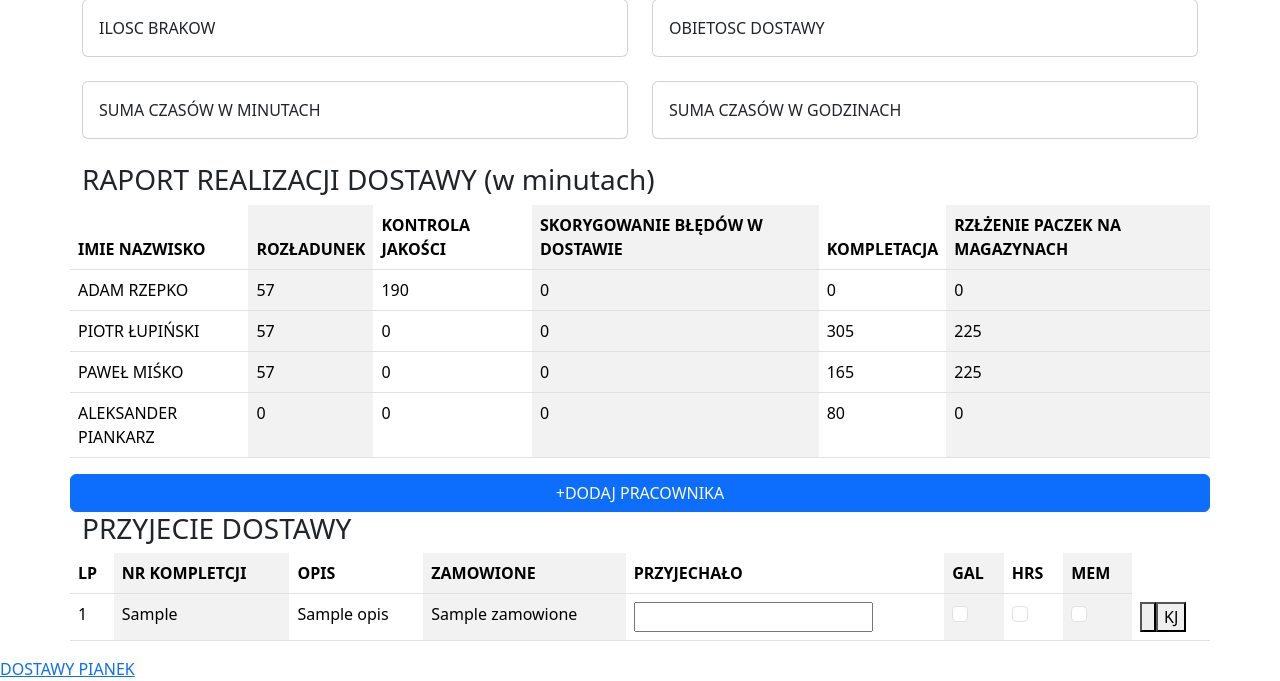
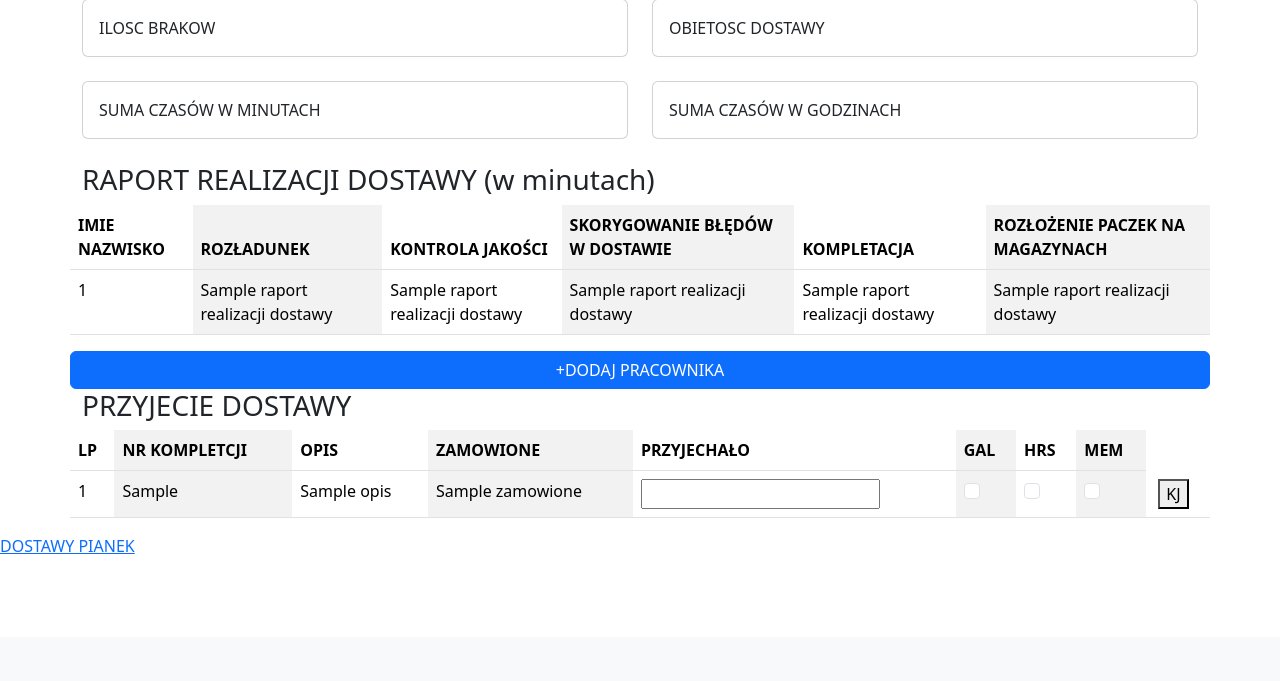
Before and after one commit to Mogarthron/Magazynier, a Flask app: template Flask_server/Bluprints/wydzial_pianek/templates/wydzial_pianek/przyjecie_dostawy.html in a window 1280 px wide. Shown: the part 163-844 px from the top of the page. After the commit the page ends 717 px from the top, so only its background shows below. Run offline with Flask 3, Linux system fonts and the light colour scheme; the template is opened without the code that fills it: most values are stand-ins (such as "Sample title", 1, 10 or a date in 2020); parts of the project's set-up code (start-up, migrations or seed data) failed here and were passed over.

Commit message:
Flask server

```diff
--- a/Flask_server/Bluprints/wydzial_pianek/templates/wydzial_pianek/przyjecie_dostawy.html
+++ b/Flask_server/Bluprints/wydzial_pianek/templates/wydzial_pianek/przyjecie_dostawy.html
@@ -1,74 +1,53 @@
 {% extends "layout_wp.html" %} {% block content %}
 <div class="container-md">
-  <br>
+  <br />
   <div class="row">
     <div class="col">
-
       <div class="card">
         <div class="card-body">
-          <p class="card-text">
-
-            NR PARTII
-          </p>
+          <p class="card-text">NR PARTII</p>
         </div>
       </div>
     </div>
     <div class="col">
-
       <div class="card">
         <div class="card-body">
-          <p class="card-text">
-
-            DATA DOSTAWY
-          </p>
+          <p class="card-text">DATA DOSTAWY</p>
         </div>
       </div>
     </div>
   </div>
-  <br>
+  <br />
   <div class="row">
     <div class="col">
-
       <div class="card">
         <div class="card-body">
-          <p class="card-text">
-
-            ILOSC BRAKOW
-          </p>
+          <p class="card-text">ILOSC BRAKOW</p>
         </div>
       </div>
     </div>
     <div class="col">
-
       <div class="card">
         <div class="card-body">
-          <p class="card-text">
-
-            OBIETOSC DOSTAWY
-          </p>
-        </div>
-      </div>
-    </div>
-  </div><br>
-  <div class="row">
-    <div class="col">
-
-      <div class="card">
-        <div class="card-body">
-          SUMA CZASÓW W MINUTACH
-        </div>
-      </div>
-    </div>
-    <div class="col">
-
-      <div class="card">
-        <div class="card-body">
-          SUMA CZASÓW W GODZINACH
+          <p class="card-text">OBIETOSC DOSTAWY</p>
         </div>
       </div>
     </div>
   </div>
-  <br>
+  <br />
+  <div class="row">
+    <div class="col">
+      <div class="card">
+        <div class="card-body">SUMA CZASÓW W MINUTACH</div>
+      </div>
+    </div>
+    <div class="col">
+      <div class="card">
+        <div class="card-body">SUMA CZASÓW W GODZINACH</div>
+      </div>
+    </div>
+  </div>
+  <br />
   <div class="row">
     <h3>RAPORT REALIZACJI DOSTAWY (w minutach)</h3>
     <table class="table table-striped-columns">
@@ -79,47 +58,24 @@
           <th>KONTROLA JAKOŚCI</th>
           <th>SKORYGOWANIE BŁĘDÓW W DOSTAWIE</th>
           <th>KOMPLETACJA</th>
-          <th>RZŁŻENIE PACZEK NA MAGAZYNACH</th>
+          <th>ROZŁOŻENIE PACZEK NA MAGAZYNACH</th>
         </tr>
       </thead>
       <tbody>
+        {% for p in raport_realizacji_dostawy %}
         <tr>
-          <td>ADAM RZEPKO</td>
-          <td>57</td>
-          <td>190</td>
-          <td>0</td>
-          <td>0</td>
-          <td>0</td>
+          <td>{{p[0]}}</td>
+          <td>{{p[1]}}</td>
+          <td>{{p[2]}}</td>
+          <td>{{p[3]}}</td>
+          <td>{{p[4]}}</td>
+          <td>{{p[5]}}</td>
         </tr>
-        <tr>
-          <td>PIOTR ŁUPIŃSKI</td>
-          <td>57</td>
-          <td>0</td>
-          <td>0</td>
-          <td>305</td>
-          <td>225</td>
-        </tr>
-        <tr>
-          <td>PAWEŁ MIŚKO</td>
-          <td>57</td>
-          <td>0</td>
-          <td>0</td>
-          <td>165</td>
-          <td>225</td>
-        </tr>
-        <tr>
-          <td>ALEKSANDER PIANKARZ</td>
-          <td>0</td>
-          <td>0</td>
-          <td>0</td>
-          <td>80</td>
-          <td>0</td>
-        </tr>
+        {% endfor %}
       </tbody>
     </table>
 
     <button type="button" class="btn btn-primary">+DODAJ PRACOWNIKA</button>
-
   </div>
   <div class="row">
     <h3>PRZYJECIE DOSTAWY</h3>
@@ -143,41 +99,70 @@
           <td>{{r["nrKompletacji"]}}</td>
           <td>{{r["opis"]}}</td>
           <td>{{r["zamowione"]}}</td>
-          <td><input class="form-number" type="number" name="przyjechalo_{{r['lp']}}" value="{{r['zamowione']}}"
-              min="0"></td>
+          <td>
+            <input
+              class="form-number"
+              type="number"
+              name="przyjechalo_{{r['lp']}}"
+              value="{{r['zamowione']}}"
+              min="0"
+            />
+          </td>
           <td>
             {% if nr_samochodu[0] == r["gal"] %}
-            <input class="form-check-input" type="checkbox" name="cb_gal_{{r['lp']}}" checked>
+            <input
+              class="form-check-input"
+              type="checkbox"
+              name="cb_gal_{{r['lp']}}"
+              checked
+            />
             {% else %}
-            <input class="form-check-input" type="checkbox" name="cb_gal_{{r['lp']}}">
+            <input
+              class="form-check-input"
+              type="checkbox"
+              name="cb_gal_{{r['lp']}}"
+            />
             {% endif %}
           </td>
           <td>
             {% if nr_samochodu[0] == r["hrs"] %}
-            <input class="form-check-input" type="checkbox" name="cb_hrs_{{r['lp']}}" checked>
+            <input
+              class="form-check-input"
+              type="checkbox"
+              name="cb_hrs_{{r['lp']}}"
+              checked
+            />
             {% else %}
-            <input class="form-check-input" type="checkbox" name="cb_hrs_{{r['lp']}}">
+            <input
+              class="form-check-input"
+              type="checkbox"
+              name="cb_hrs_{{r['lp']}}"
+            />
             {% endif %}
           </td>
           <td>
             {% if nr_samochodu[0] == r["mem"] %}
-            <input class="form-check-input" type="checkbox" name="cb_mem_{{r['lp']}}" checked>
+            <input
+              class="form-check-input"
+              type="checkbox"
+              name="cb_mem_{{r['lp']}}"
+              checked
+            />
             {% else %}
-            <input class="form-check-input" type="checkbox" name="cb_mem_{{r['lp']}}">
+            <input
+              class="form-check-input"
+              type="checkbox"
+              name="cb_mem_{{r['lp']}}"
+            />
             {% endif %}
           </td>
 
           <td>
-            <button>
-              <form method="POST">
-                <label for="kj_{{r['lp']}}"></label>
-                <button type="submit" name="kj_{{r['lp']}}">KJ</button>
-              </form>
-            </button>
+            <form method="POST">
+              <label for="kj_{{r['lp']}}"></label>
+              <button type="submit" name="kj_{{r['lp']}}">KJ</button>
+            </form>
           </td>
-
-
-
         </tr>
         {% endfor %}
       </tbody>
```
Also changed, not shown: Flask_server/Bluprints/wydzial_pianek/routes.py (+13 -3 lines).
